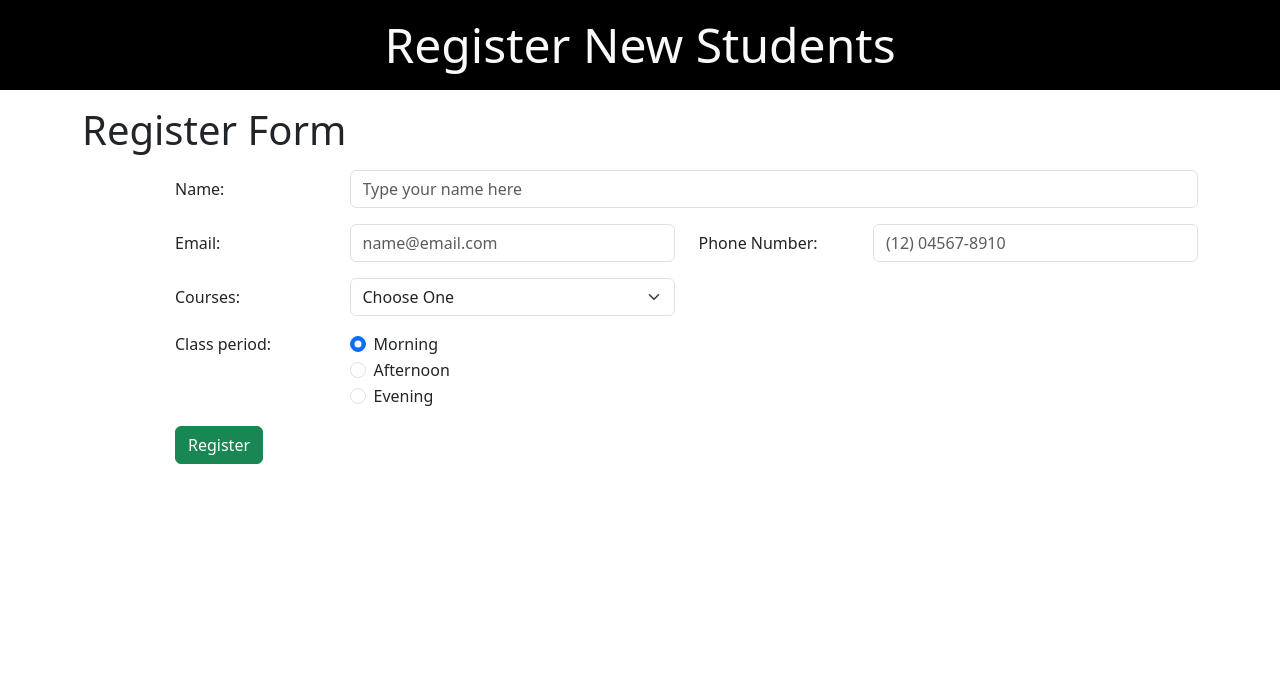
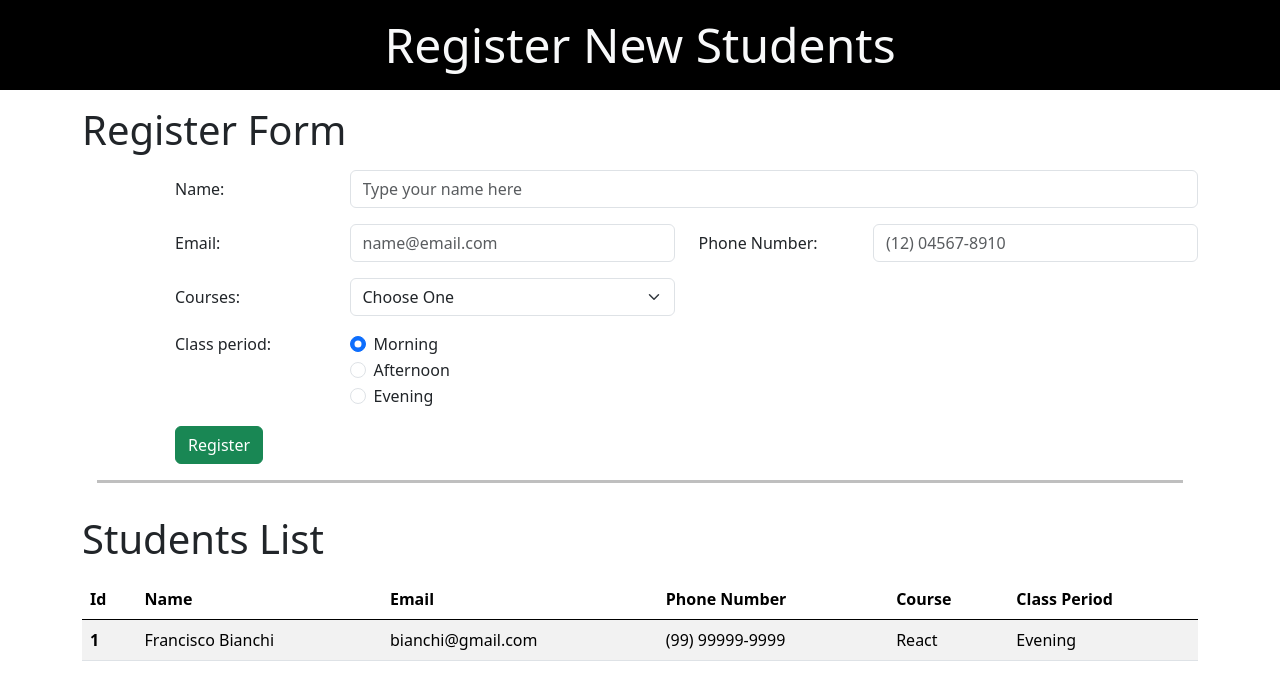
Before and after one commit to Wilson-Barbosa/student-register, a plain HTML site: page index.html in a window 1280 px wide. Drawn offline with nearby package versions, Linux system fonts and the light colour scheme.

Commit message:
closes #3 - table section added

```diff
--- a/index.html
+++ b/index.html
@@ -20,9 +20,9 @@
     </div>
 
     <main>
+        <!-- Register Form -->
         <section class="container mt-3">
             <div class="display-6">Register Form</div>
-
             <form class="offset-1 my-3">
 
                 <!--Name-->
@@ -90,6 +90,37 @@
                 <button type="submit" class="btn btn-success">Register</button>
             </form>
         </section>
+
+        <div class="row"><hr class="col-10 offset-1 border-3 border-black"></div>
+
+
+        <!-- Table of Students -->
+        <section class="container my-3">
+            <div class="display-6">Students List</div>
+            <table class="table table-striped mt-3">
+                <thead class="border-bottom-6 border-black">
+                  <tr>
+                    <th scope="col">Id</th>
+                    <th scope="col">Name</th>
+                    <th scope="col">Email</th>
+                    <th scope="col">Phone Number</th>
+                    <th scope="col">Course</th>
+                    <th scope="col">Class Period</th>
+                  </tr>
+                </thead>
+                <tbody>
+                  <tr>
+                    <th scope="row">1</th>
+                    <td>Francisco Bianchi</td>
+                    <td>bianchi@gmail.com</td>
+                    <td>(99) 99999-9999</td>
+                    <td>React</td>
+                    <td>Evening</td>
+                  </tr>
+                </tbody>
+              </table>
+        </section>
+
     </main>
 
     <!-- JavaScript links -->
```
